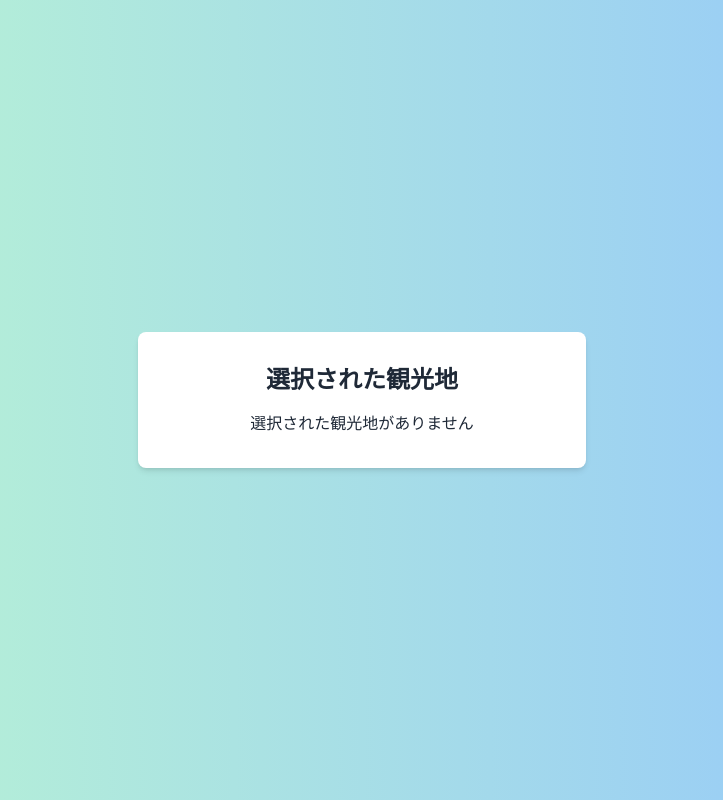
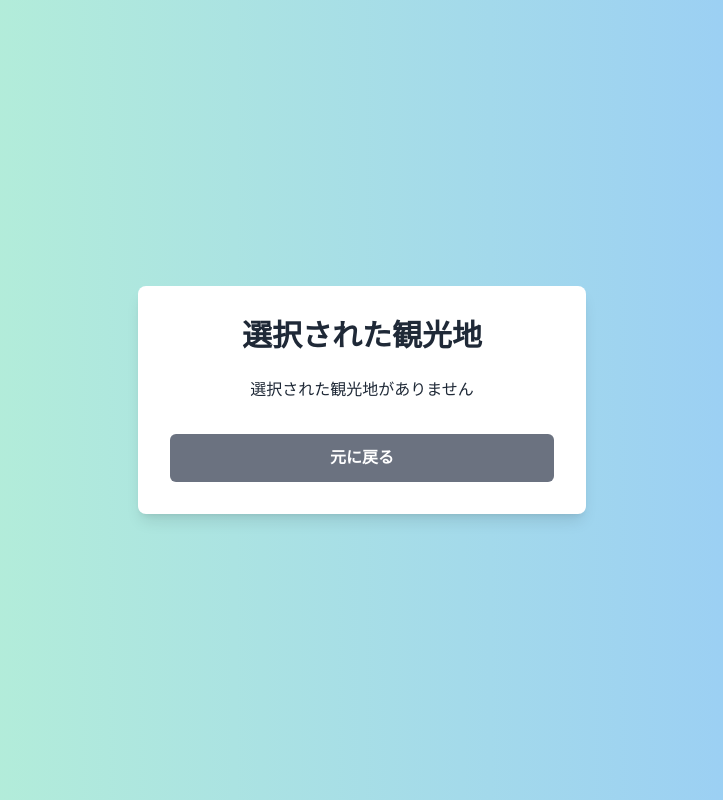
Before and after one commit to takemi853/TripNavi, a Next.js app in the folder tripnavi-app/: page /selected in a window 1280 px wide. Shown: the whole page, without its empty margins (278-1001 px from the left). Built offline with nearby package versions, Linux system fonts and the light colour scheme.

Commit message:
selectedデザインアップデート＋戻るボタン追加

```diff
--- a/tripnavi-app/app/selected/page.tsx
+++ b/tripnavi-app/app/selected/page.tsx
@@ -1,11 +1,12 @@
 'use client';
 
 import { useEffect, useState } from 'react';
-import { useSearchParams } from 'next/navigation'; // useSearchParamsを使用
+import { useSearchParams, useRouter } from 'next/navigation'; // useRouterを使用して戻る機能を追加
 
 export default function SelectedSpots() {
     const [selectedSpots, setSelectedSpots] = useState<any[]>([]);
     const searchParams = useSearchParams(); // クエリパラメータの取得
+    const router = useRouter(); // useRouterを使用して戻る機能を実装
 
     useEffect(() => {
         const spots = searchParams.get('spots');
@@ -14,21 +15,25 @@
         }
     }, [searchParams]);
 
+    const handleBack = () => {
+        router.back(); // 前のページに戻る
+    };
+
     return (
         <div className="min-h-screen flex flex-col justify-center items-center bg-gradient-to-r from-green-200 to-blue-300">
-            <div className="bg-white shadow-md rounded-lg p-8 max-w-md w-full">
-                <h1 className="text-2xl font-bold text-center mb-4">選択された観光地</h1>
+            <div className="bg-white shadow-lg rounded-lg p-8 max-w-md w-full">
+                <h1 className="text-3xl font-bold text-center mb-6">選択された観光地</h1>
                 {selectedSpots.length > 0 ? (
-                    <div className="grid grid-cols-1 gap-4">
+                    <div className="space-y-6">
                         {selectedSpots.map((spot, index) => (
-                            <div key={index} className="bg-gray-100 p-4 rounded-md shadow-md">
-                                <h2 className="text-xl font-semibold mb-2">{spot.name}</h2>
-                                <p className="text-gray-700 mb-4">{spot.description}</p>
-                                <div className="flex flex-wrap">
+                            <div key={index} className="bg-white p-6 rounded-lg shadow-md hover:shadow-lg transition-shadow">
+                                <h2 className="text-xl font-semibold text-gray-900">{spot.name}</h2>
+                                <p className="text-gray-600 mt-2">{spot.description}</p>
+                                <div className="flex flex-wrap mt-4">
                                     {spot.tags.map((tag: string, tagIndex: number) => (
                                         <span
                                             key={tagIndex}
-                                            className="text-sm bg-blue-100 text-blue-800 py-1 px-3 rounded-full mr-2 mb-2"
+                                            className="text-xs font-medium bg-blue-100 text-blue-600 py-1 px-3 rounded-full mr-2 mb-2"
                                         >
                                             {tag}
                                         </span>
@@ -38,8 +43,16 @@
                         ))}
                     </div>
                 ) : (
-                    <p className="text-center mt-4">選択された観光地がありません</p>
+                    <p className="text-center mt-6">選択された観光地がありません</p>
                 )}
+
+                {/* 戻るボタンを追加 */}
+                <button
+                    onClick={handleBack}
+                    className="mt-8 w-full py-3 px-4 bg-gray-500 hover:bg-gray-600 text-white font-semibold rounded-md focus:outline-none focus:ring-2 focus:ring-offset-2 focus:ring-gray-500"
+                >
+                    元に戻る
+                </button>
             </div>
         </div>
     );
```
